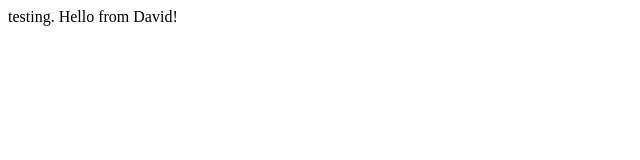
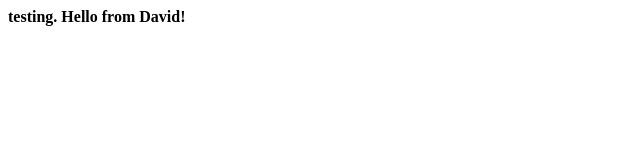
Before and after one commit to tingweidliao/ITM352_F2020, a plain HTML site: page Lab1/Liao_Tingwei_hello.html in a window 1280 px wide. Shown: the full height of the page, 0-640 px from the left. Drawn offline with Linux system fonts and the light colour scheme.

Commit message:
Update Liao_Tingwei_hello.html
2nd exercise

```diff
--- a/Lab1/Liao_Tingwei_hello.html
+++ b/Lab1/Liao_Tingwei_hello.html
@@ -3,16 +3,15 @@
 <head>
     <meta charset="UTF-8">
     <meta name="viewport" content="width=device-width, initial-scale=1.0">
-    <title>Document</title>
+    <title>html page</title>
 </head>
 <body>
 
-<hello!>
+<b>
 
 testing. Hello from David!
 
-</hello>
-
+</b>
 
 </body>
 </html>
```
